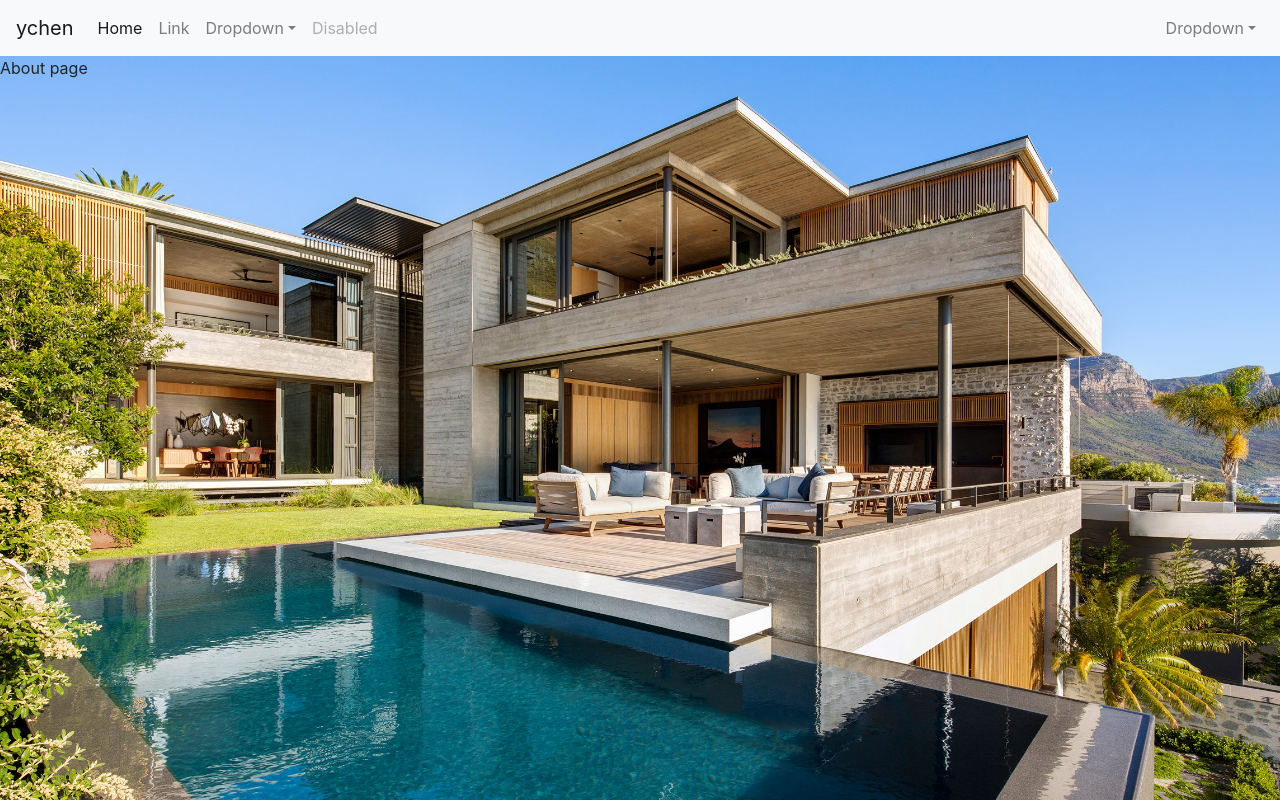
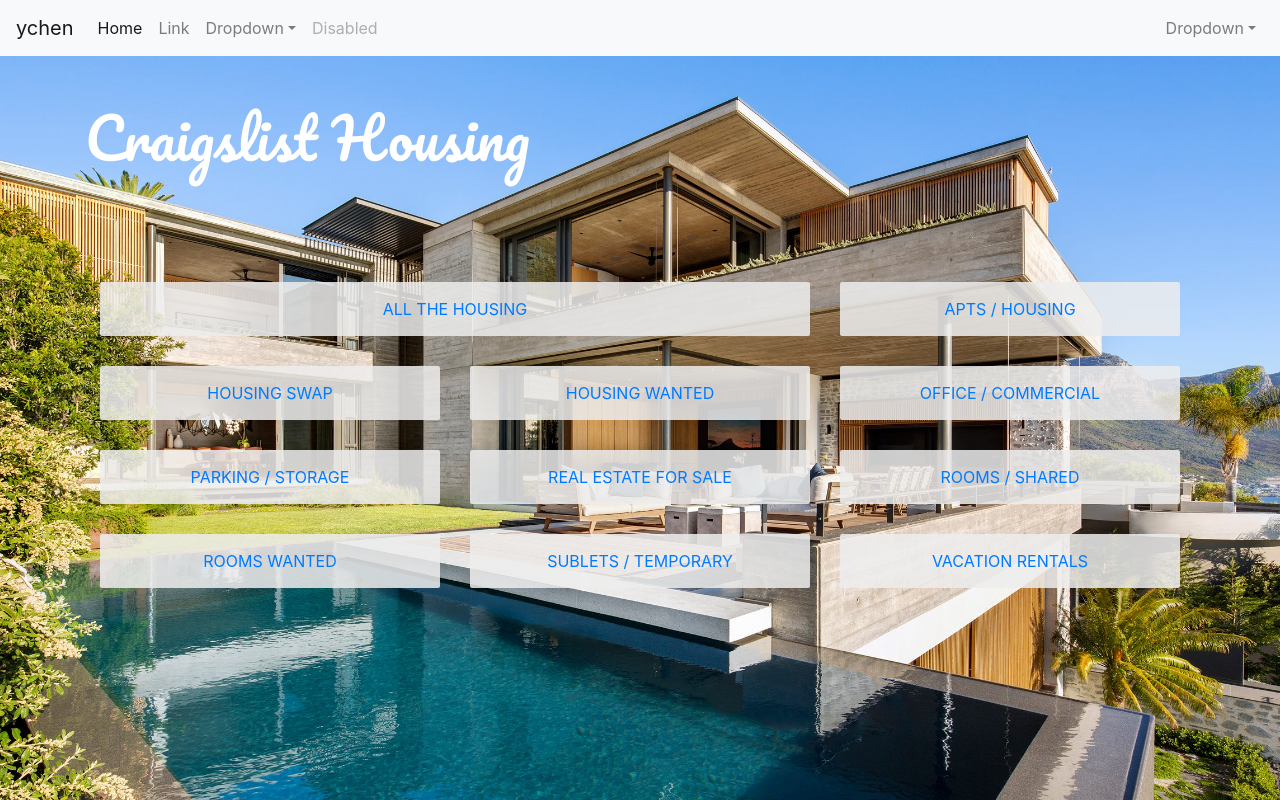
Before and after one commit to yc-shawn/craigslist-housing, a React app: page / in a window 1280 px wide. Built offline with nearby package versions, Linux system fonts and the light colour scheme.

Commit message:
homepage

```diff
--- a/package.json
+++ b/package.json
@@ -19,6 +19,7 @@
   },
   "homepage": "https://github.com/shawnLOATRchen/react-redux-boilerplate#readme",
   "devDependencies": {
+    "axios": "^0.17.1",
     "babel-core": "^6.26.0",
     "babel-loader": "^7.1.2",
     "babel-plugin-react-html-attrs": "^2.1.0",
--- a/public/index.html
+++ b/public/index.html
@@ -6,6 +6,7 @@
   <meta name="viewport" content="width=device-width, initial-scale=1, shrink-to-fit=no">
   <title>Craigslist Housing | by Yuxiang Chen</title>
   <link rel="stylesheet" href="https://maxcdn.bootstrapcdn.com/bootstrap/4.0.0/css/bootstrap.min.css">
+  <link href="https://fonts.googleapis.com/css?family=Pacifico" rel="stylesheet">
 </head>
 
 <body>
--- /dev/null
+++ b/src/components/home.js
@@ -0,0 +1,39 @@
+import React, { Component } from 'react'
+import axios from 'axios'
+
+export default class Home extends Component {
+  constructor(){
+    super();
+    this.state = { housing: {"area":"","ban":{"name":"housing","link":"/d/housing/search/hhh"},"cats":[{"name":"apts / housing","link":"/d/apts-housing-for-rent/search/apa"},{"name":"housing swap","link":"/d/housing-swap/search/swp"},{"name":"housing wanted","link":"/d/all-housing-wanted/search/hsw"},{"name":"office / commercial","link":"/d/office-commercial/search/off"},{"name":"parking / storage","link":"/d/parking-storage/search/prk"},{"name":"real estate for sale","link":"/d/real-estate/search/rea"},{"name":"rooms / shared","link":"/d/rooms-shares/search/roo"},{"name":"rooms wanted","link":"/d/room-share-wanted/search/sha"},{"name":"sublets / temporary","link":"/d/sublets-temporary/search/sub"},{"name":"vacation rentals","link":"/d/vacation-rentals/search/vac"}]} };
+  }
+  // componentWillMount(){
+  //   axios.get(`${env.api}housing/`).then(res => {
+  //     this.setState({ housing: res.data });
+  //   })
+  // }
+
+  render(){
+    let { ban, cats } = this.state.housing;
+    console.log(this.state.housing);
+    let CatItem = (props) => {
+      return (
+        <div class={'housing-cat-item ' + props.classNmae}>
+          <a href={props.item.link}>{props.all && 'all the '} {props.item.name}</a>
+        </div>
+      )
+    }
+    return (
+      <div class="homepage container">
+        <h1 class="display-4 m-0 py-5 home-title">
+          <span class="">Craigslist Housing</span>
+        </h1>
+        <section class="housing-cats py-5">
+          {ban && <CatItem classNmae='col-md-8' key={-1} all item={ban}/>}
+          {cats && cats.map((cat, index) =>
+            <CatItem classNmae='col-md-4' key={index} item={cat} />
+          )}
+        </section>
+      </div>
+    )
+  }
+}
--- a/src/router.js
+++ b/src/router.js
@@ -2,6 +2,7 @@
 import { HashRouter as Router, Route, Switch} from 'react-router-dom';
 
 import Container from './components/container';
+import Home from './components/home';
 import About from './components/about';
 
 export default class RouterComponent extends Component {
@@ -11,7 +12,7 @@
       <Container>
         <Router>
           <Switch>
-            <Route exact path="/" component={About} />
+            <Route exact path="/" component={Home} />
             <Route path="/about" component={About} />
           </Switch>
         </Router>
--- a/src/styles/components/_container.sass
+++ b/src/styles/components/_container.sass
@@ -4,4 +4,4 @@
   background-size: cover
   background-repeat: no-repeat
   background-position: center center
-  height: calc(100vh - 56px)
+  min-height: calc(100vh - 56px)
--- /dev/null
+++ b/src/styles/components/_homepage.sass
@@ -0,0 +1,20 @@
+.homepage
+  .home-title
+    text-transform: capitalize
+    font-family: 'Pacifico', cursive
+    color: white
+  .housing-cats
+    display: flex
+    flex-wrap: wrap
+    justify-content: space-between
+    .housing-cat-item a
+      background-color: rgba(#eee, 0.85)
+      padding: 15px 18px
+      display: block
+      margin: 15px 0
+      border-radius: 2px
+      text-transform: uppercase
+      text-align: center
+      // width: calc(30%)
+      // &:first-of-type
+      //   width: calc(65%)
--- a/src/styles/index.sass
+++ b/src/styles/index.sass
@@ -3,3 +3,4 @@
 
 // Components
 @import "./components/container"
+@import "./components/homepage"
--- a/webpack.config.js
+++ b/webpack.config.js
@@ -39,7 +39,8 @@
   plugins: [
     new webpack.DefinePlugin({
       "env": {
-        "debug": JSON.parse(process.env.DEBUG)
+        "debug": JSON.parse(process.env.DEBUG),
+        "api": JSON.stringify(process.env.API)
       }
     })
   ]
```
Also changed, not shown: 1 other file.
